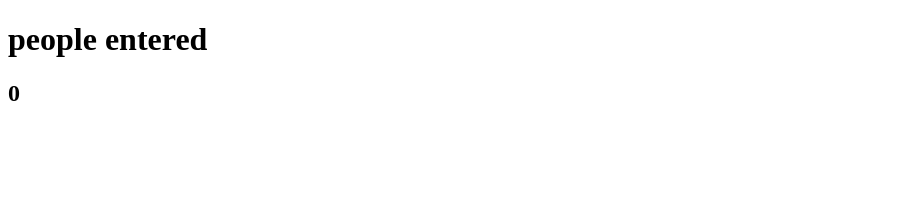
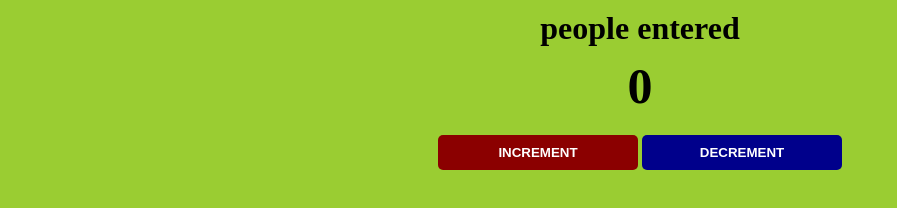
Before and after one commit to X99ror/people-counter, a plain HTML site: page index.html in a window 1280 px wide. Shown: the whole page, without its empty margins (0-897 px from the left). Drawn offline with Linux system fonts and the light colour scheme.

Commit message:
completed

```diff
--- a/index.html
+++ b/index.html
@@ -3,11 +3,16 @@
 <head>
     <meta charset="UTF-8">
     <meta name="viewport" content="width=device-width, initial-scale=1.0">
-    <link rel="stylesheet" href="index.css">
+    <link rel="stylesheet" href="style.css">
 </head>
 <body>
     <h1>people entered</h1>
     <h2 id="count">0</h2>
+    <button id="increment-bttn" onclick="increment()">INCREMENT</button>
+    <button id="decrement-bttn" onclick="decrement()">DECREMENT</button>
+    <script src="index.js">
+
+    </script>
 
 </body>
 </html>
--- /dev/null
+++ b/index.js
@@ -0,0 +1,19 @@
+//document.getElementById("count").innerText=5
+let count=0;
+//onclick event listener and the function is written in quotes need to be triggered on clicking
+function increment(){
+
+    count=count+1;
+    document.getElementById("count").innerText=count
+    console.log(count);
+}
+function decrement(){
+
+    if(count!=0){
+        count=count-1;
+        document.getElementById("count").innerText=count
+        console.log(count);
+    }
+}
+//display the count
+let countEl =document.getElementById("count");//gets the html element by id .innerText  modify the content in it
--- /dev/null
+++ b/style.css
@@ -0,0 +1,33 @@
+body{
+
+    text-align: center;
+    background-color:yellowgreen;
+}
+
+
+h1{
+    margin-top: 10px;
+    margin-bottom: 10px;
+
+}
+h2{
+    font-size: 50px;
+    margin-top: 0;
+    margin-bottom: 20px;
+}
+button{
+    border:none;
+    padding-top: 10px;
+    padding-bottom: 10px;
+    color:#fff;
+    font-weight: bold;
+    width: 200px;
+    margin-bottom: 5px;
+    border-radius: 5px;
+}
+#increment-bttn{
+    background: darkred;
+}
+#decrement-bttn{
+    background: darkblue;
+}
```
Also changed, not shown: index.css (deleted).
